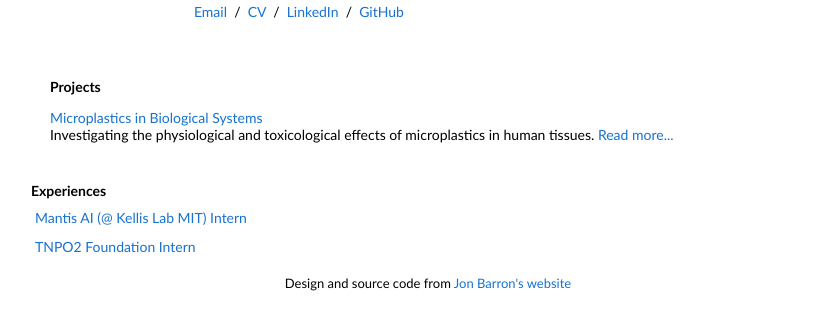
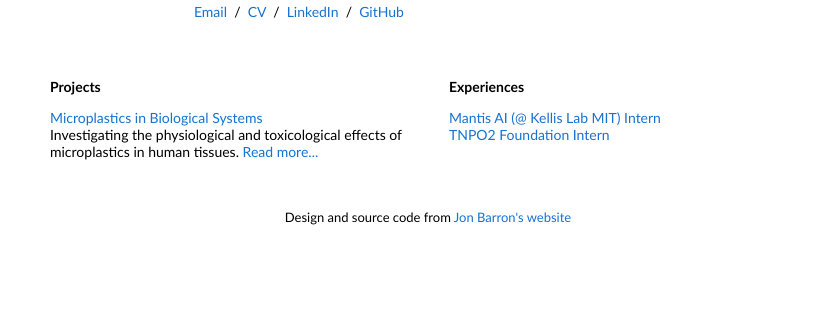
Before and after one commit to dianeferragu/dianeferragu.github.io, a plain HTML site: page index.html in a window 1280 px wide. Shown: the part 236-566 px from the top of the page, without its empty margins (212-1049 px from the left). Drawn offline with Linux system fonts and the light colour scheme.

Commit message:
Final structure and formatting fixes

```diff
--- a/index.html
+++ b/index.html
@@ -38,36 +38,19 @@
     <table style="width:100%;max-width:800px;margin:auto;">
         <tbody>
             <tr>
-                <td style="padding:20px;width:100%;vertical-align:middle">
+                <td style="padding:20px;width:50%;vertical-align:top">
                     <b>Projects</b>
                     <p>
                         <a href="plastic.html">Microplastics in Biological Systems</a><br>
                         Investigating the physiological and toxicological effects of microplastics in human tissues. <a href="plastic.html">Read more...</a>
                     </p>
                 </td>
-            </tr>
-        </tbody>
-    </table>
-
-    <table style="width:100%;max-width:800px;margin:auto;">
-        <tbody>
-            <tr>
-                <td style="padding:10x;width:100%;vertical-align:middle">
+                <td style="padding:20px;width:50%;vertical-align:top">
                     <b>Experiences</b>
-                </td>
-            </tr>
-        </tbody>
-    </table>
-    <table style="width:100%;max-width:800px;margin:auto;">
-        <tbody>
-            <tr>
-                <td style="padding:5px;width:100%;vertical-align:middle">
-                    <a href="https://home.withmantis.com/">Mantis AI (@ Kellis Lab MIT) Intern</a>
-                </td>
-            </tr>
-            <tr>
-                <td style="padding:5px;width:100%;vertical-align:middle">
-                    <a href="https://tnpo2.org">TNPO2 Foundation Intern</a>
+                    <p>
+                        <a href="https://www.kellislab.com">Mantis AI (@ Kellis Lab MIT) Intern</a><br>
+                        <a href="https://tnpo2.org">TNPO2 Foundation Intern</a>
+                    </p>
                 </td>
             </tr>
         </tbody>
```
